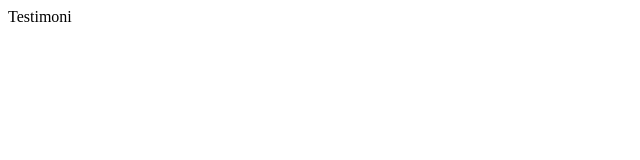
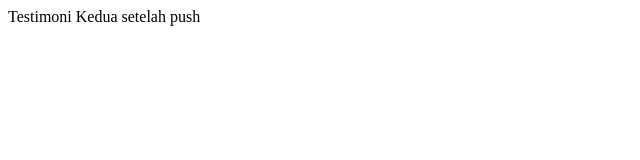
Before and after one commit to driyoagung/tes-ci-cd, a plain HTML site: page index.html in a window 1280 px wide. Shown: the whole page, without its empty margins (0-640 px from the left). Drawn offline with Linux system fonts and the light colour scheme.

Commit message:
test commit ke100

```diff
--- a/index.html
+++ b/index.html
@@ -1,3 +1,3 @@
 <html>
-    Testimoni
+    Testimoni Kedua setelah push
 </html>
```
